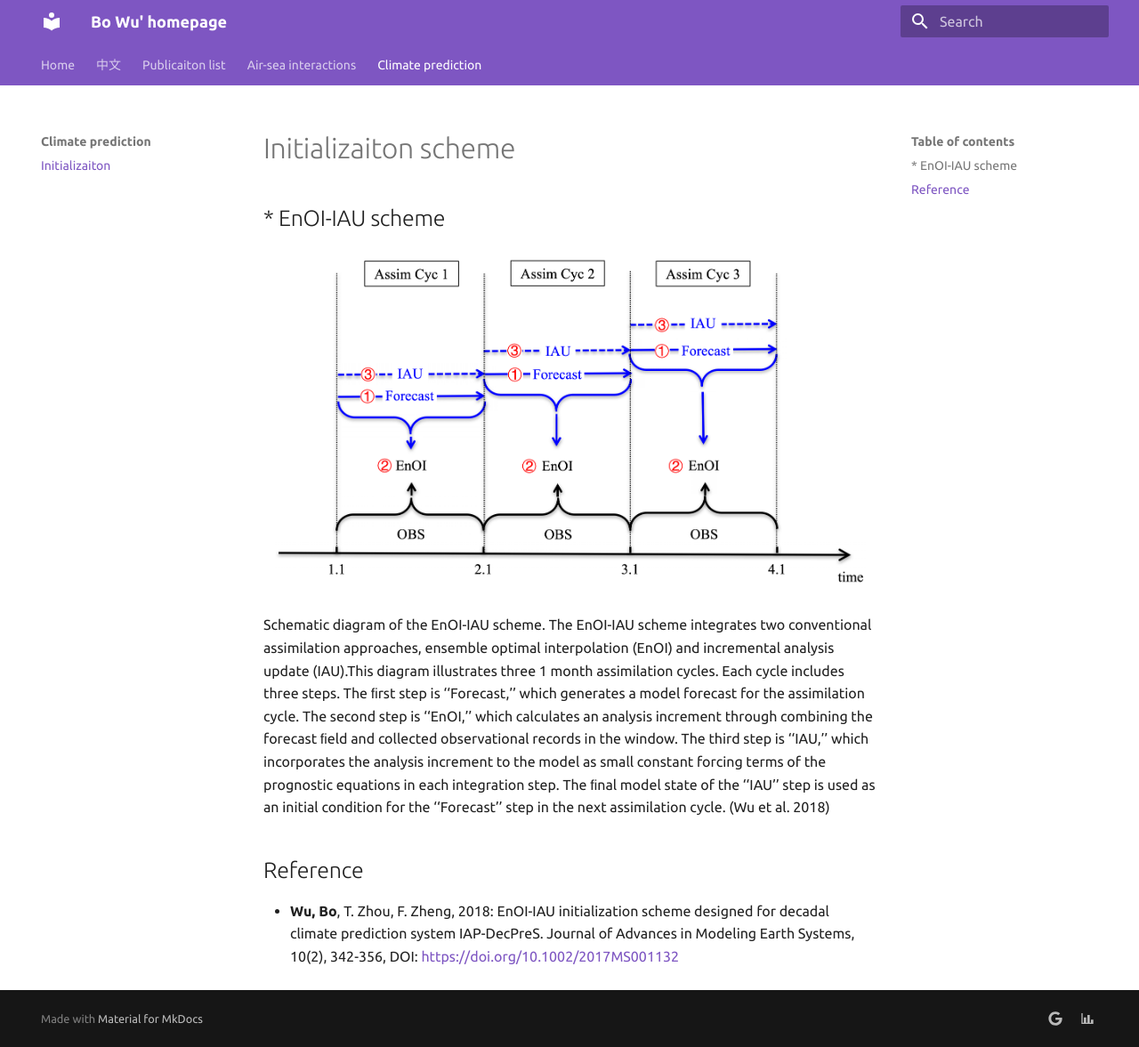
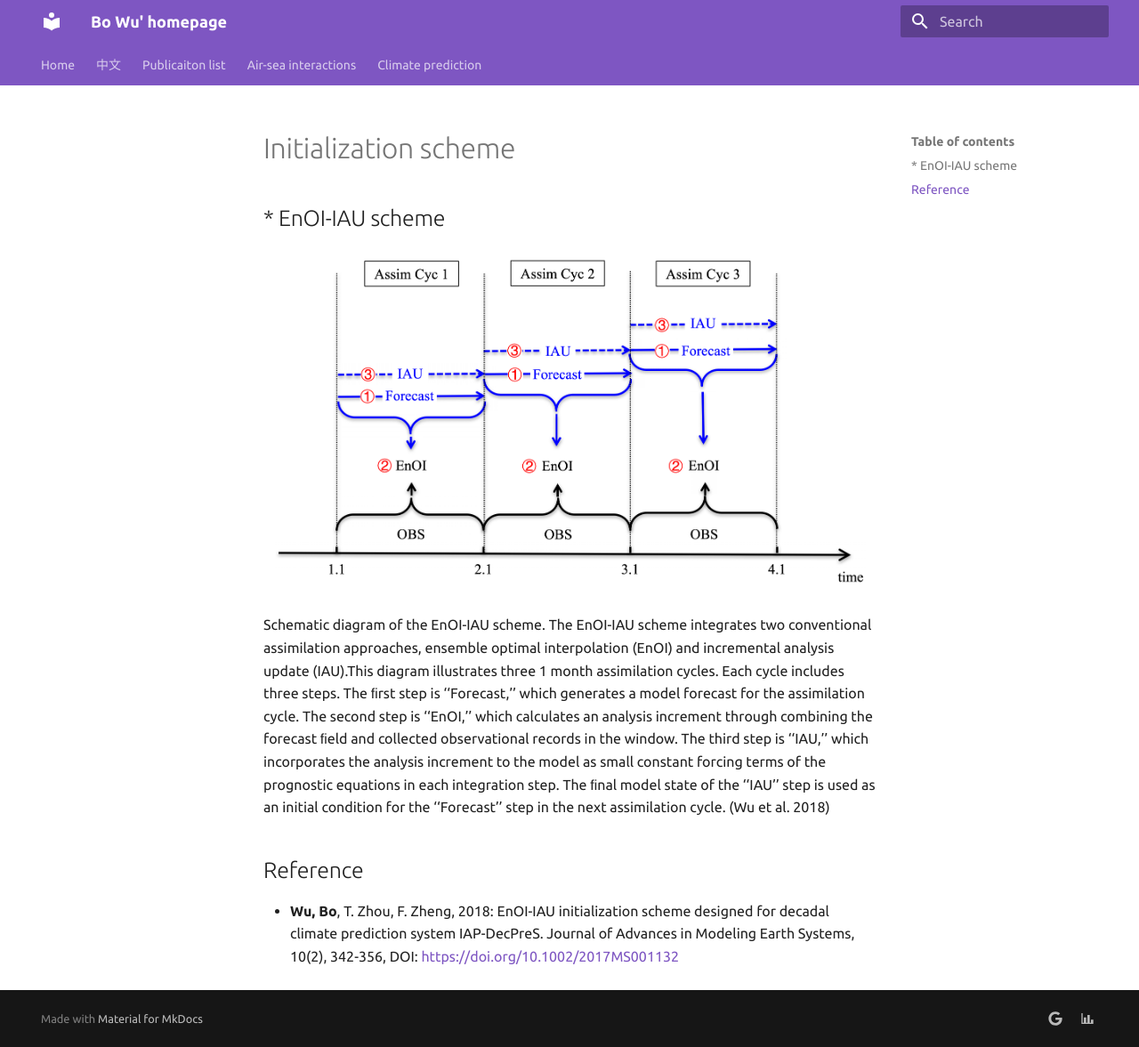
Before and after one commit to wb8213/wubo-homepage, an MkDocs documentation site: the page built from docs/Initialization.md, in a window 1280 px wide and 1177 px high. Shown: the whole window at 89% size. Built offline with MkDocs 1.6.1 and Material for MkDocs 9.7.7, drawn with Linux system fonts in a browser that asks for light colours.

Commit message:
second commit

```diff
--- a/docs/Initializaiton.md
+++ b/docs/Initialization.md
@@ -1,4 +1,4 @@
-# Initializaiton scheme
+# Initialization scheme
 
 ## * EnOI-IAU scheme
 <div align=center><img src="../images/EnOI-IAU.png" width="100%" height="100%"></div>
```
